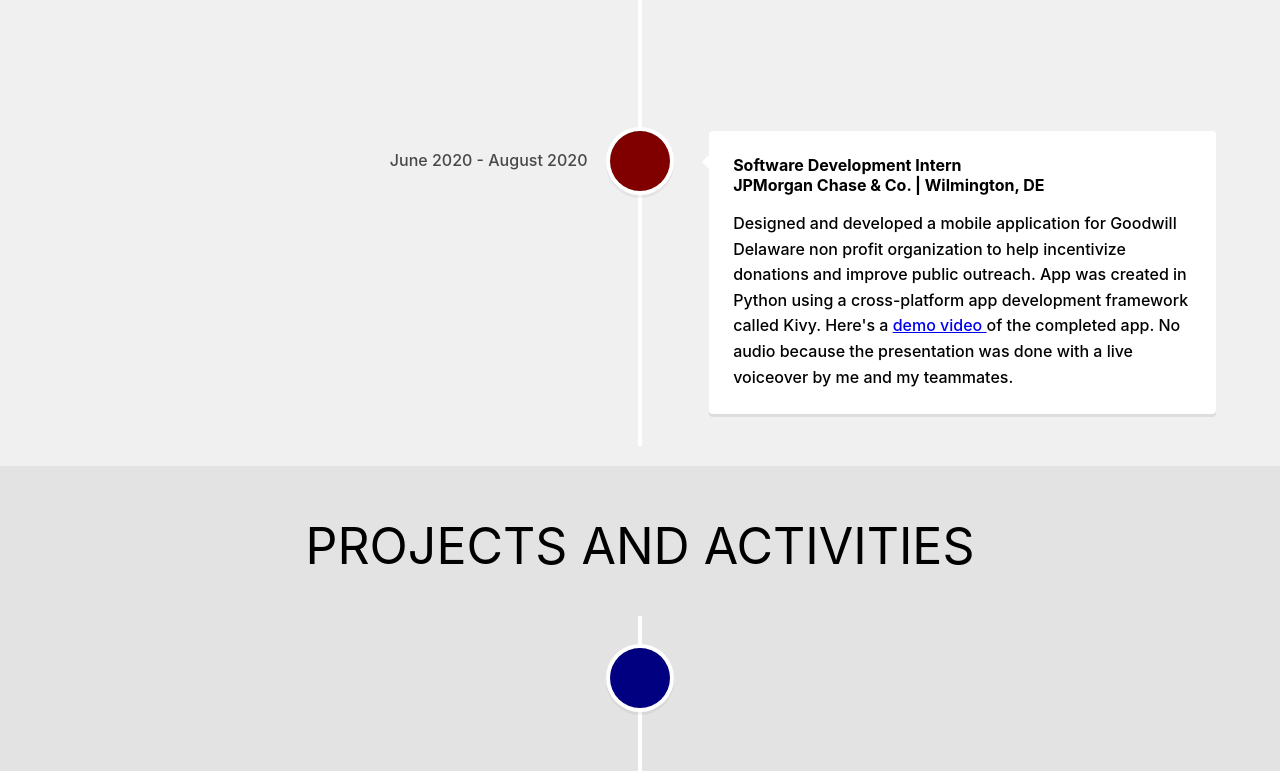
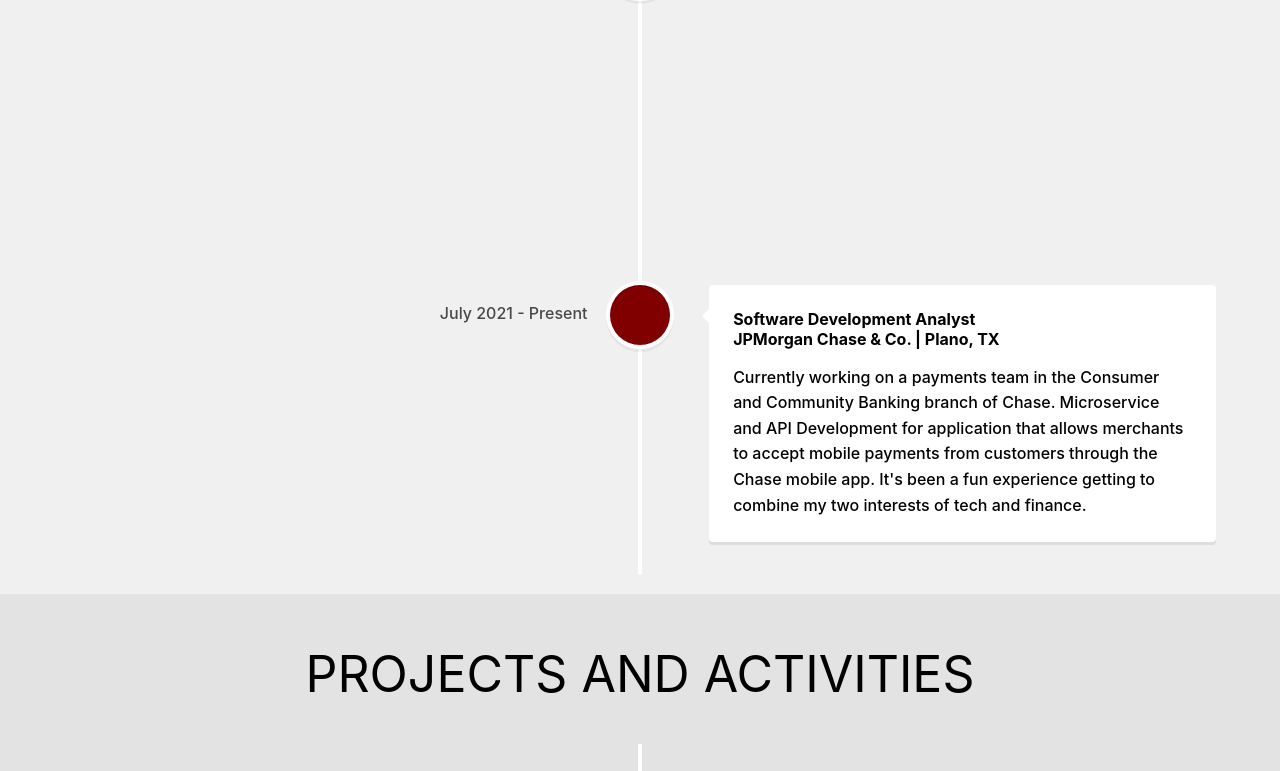
Before and after one commit to niketh2171/Personal-Website, a React (Create React App) app: page / in a window 1280 px wide. Shown: the part 1483-2254 px from the top of the page. Built offline with nearby package versions, Linux system fonts and the light colour scheme.

Commit message:
Update WorkExperience.js

```diff
--- a/src/WorkExperience.js
+++ b/src/WorkExperience.js
@@ -19,17 +19,6 @@
       <div className="Work-Experience">
         <p className="Body-Header" align="center"> <font> WORK EXPERIENCE </font> <br/> <br/> <br/> </p>
         <VerticalTimeline>
-          <VerticalTimelineElement
-            className="vertical-timeline-element--work"
-            date="June 2016 - August 2016"
-            iconStyle={{ background: 'Maroon', color: '#fff' }}
-          >
-            <h3 className="vertical-timeline-element-title"> Marketing and Administrative Intern</h3>
-            <h4 className="vertical-timeline-element-subtitle">Exton Region Chamber of Commerce | Exton, PA</h4>
-            <p>
-              Customer Service, Data Entry, Advertising, Graphic Design.
-            </p>
-          </VerticalTimelineElement>
           <VerticalTimelineElement
             className="vertical-timeline-element--work"
             date="June 2018 - August 2018"
@@ -64,6 +53,19 @@
               Here's a <a href="https://youtu.be/F4S3Eiqv60E" target="_blank"> demo video </a> of the completed app. No audio because the presentation was done with a live voiceover by me and my teammates.
             </p>
           </VerticalTimelineElement>
+          <VerticalTimelineElement
+            className="vertical-timeline-element--work"
+            date="July 2021 - Present"
+            iconStyle={{ background: 'Maroon', color: '#fff' }}
+          >
+            <h3 className="vertical-timeline-element-title"> Software Development Analyst</h3>
+            <h4 className="vertical-timeline-element-subtitle">JPMorgan Chase & Co. | Plano, TX</h4>
+            <p>
+              Currently working on a payments team in the Consumer and Community Banking branch of Chase. Microservice and API Development for
+              application that allows merchants to accept mobile payments from customers through the Chase mobile app. It's been a fun experience getting
+              to combine my two interests of tech and finance.
+            </p>
+          </VerticalTimelineElement>
         </VerticalTimeline>
         <br/>
       </div>
```
